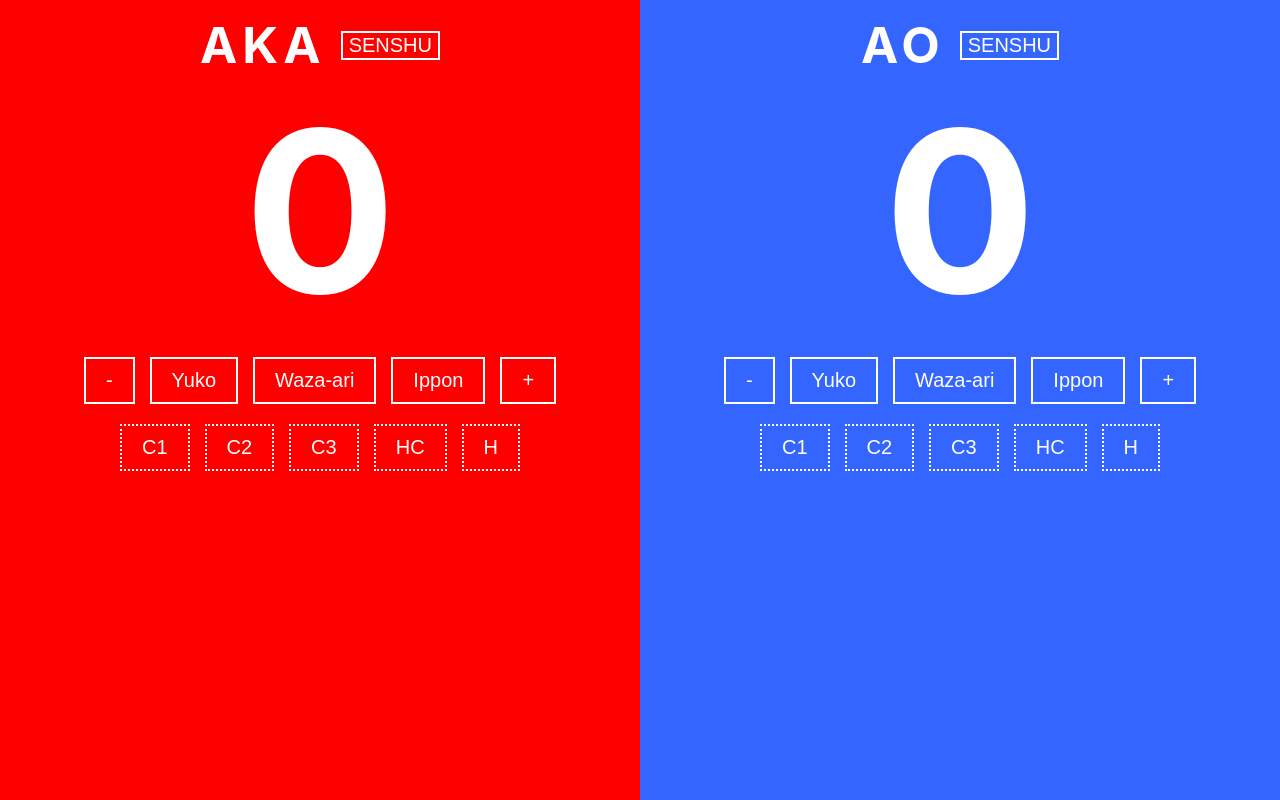
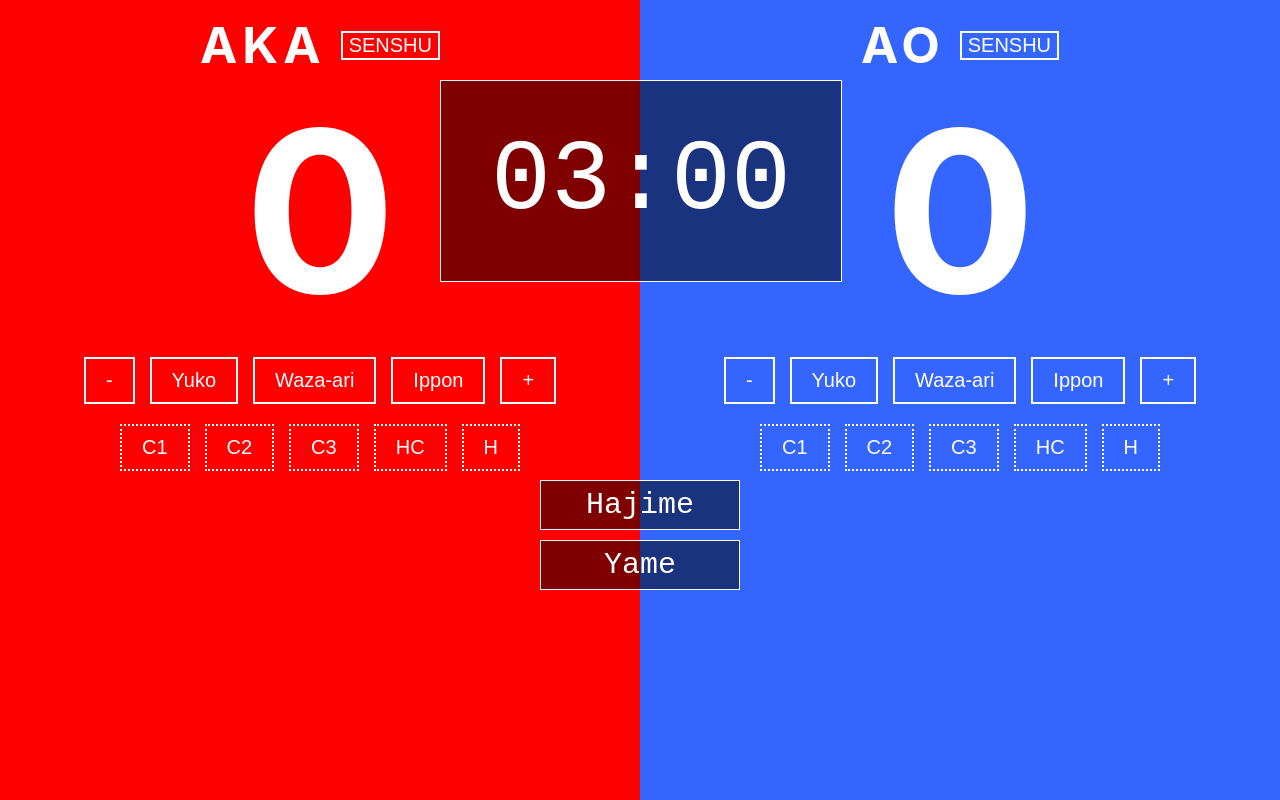
Before and after one commit to apk09/gkma-kumite-app, a React (Create React App) app: page / in a window 1280 px wide. Built offline with nearby package versions, Linux system fonts and the light colour scheme.

Commit message:
Second verison of kumite app

```diff
--- a/package.json
+++ b/package.json
@@ -8,6 +8,7 @@
     "@testing-library/react": "^13.4.0",
     "@testing-library/user-event": "^13.5.0",
     "react": "^18.2.0",
+    "react-countdown": "^2.3.5",
     "react-dom": "^18.2.0",
     "react-router-dom": "^6.8.0",
     "react-scripts": "5.0.1",
--- a/src/components/kumite/kumite-app.jsx
+++ b/src/components/kumite/kumite-app.jsx
@@ -1,7 +1,8 @@
-import React from 'react';
+import React, { useRef } from 'react';
 import styled from 'styled-components';
 import AkaScreen from './aka-screen';
 import AoScreen from './ao-screen';
+import KumiteTimer from './kumite-timer';
 
 const KumiteContainer = styled.div`
   width: 100%;
@@ -20,12 +21,83 @@ const AoContainer = styled.div`
   width: 50%;
 `;
 
+const KumiteTimerContainer = styled.div`
+  position: absolute;
+  left: calc(50% - 200px);
+  top: calc(10%);
+  background-color: rgba(0,0,0,.5);
+  height: 200px;
+  width: 400px;
+  border: 1px groove #fff;
+  display: flex;
+  align-items: center;
+  justify-content: center;
+  color: #fff;
+  font-family: monospace;
+  font-size: 100px;
+`;
+
+const TimerControlButtons = styled.div`
+  position: absolute;
+  left: calc(50% - 100px);
+  top: 60%;
+  width: 200px;
+  display: inline-grid;
+`;
+
+const HajimeButton = styled.button`
+  background-color: rgba(0,0,0,.5);
+  border: 1px groove #fff;
+  color: #fff;
+  font-family: monospace;
+  font-size: 30px;
+  margin-bottom: 10px;
+  height: 50px;
+  &:hover {
+    background-color: #fff;
+    color: #000;
+    border: 1px dotted #000;
+  }
+`;
+
+const YameButton = styled.button`
+  background-color: rgba(0,0,0,.5);
+  border: 1px groove #fff;
+  color: #fff;
+  font-family: monospace;
+  font-size: 30px;
+  height: 50px;
+  &:hover {
+    background-color: #fff;
+    color: #000;
+    border: 1px dotted #000;
+  }
+`;
+
 const KumiteApp = () => {
+
+  const countdownRef = useRef(null);
+
+  const handleHajime = () => {
+    countdownRef.current.start();
+  };
+
+  const handleYame = () => {
+    countdownRef.current.pause();
+  };
+
   return (
     <KumiteContainer>
       <AkaContainer>
         <AkaScreen />
       </AkaContainer>
+      <KumiteTimerContainer>
+        <KumiteTimer countdownRef={countdownRef} />
+      </KumiteTimerContainer>
+      <TimerControlButtons>
+        <HajimeButton onClick={() => handleHajime()}>Hajime</HajimeButton>
+        <YameButton onClick={() => handleYame()}>Yame</YameButton>
+      </TimerControlButtons>
       <AoContainer>
         <AoScreen />
       </AoContainer>
--- /dev/null
+++ b/src/components/kumite/kumite-timer.jsx
@@ -0,0 +1,20 @@
+import React, { useRef } from 'react';
+import Countdown from 'react-countdown';
+
+const KumiteTimer = ({ countdownRef }) => {
+
+  const renderer = (data) => <span>{data.formatted.minutes}:{data.formatted.seconds}</span>;
+
+  return (
+    <>
+      <Countdown
+        ref={countdownRef}
+        date={Date.now() + 180000}
+        autoStart={false}
+        renderer={renderer}
+      />
+    </>
+  );
+};
+
+export default KumiteTimer;
```
Also changed, not shown: 1 other file (tests, documents, lock files or other folders).
